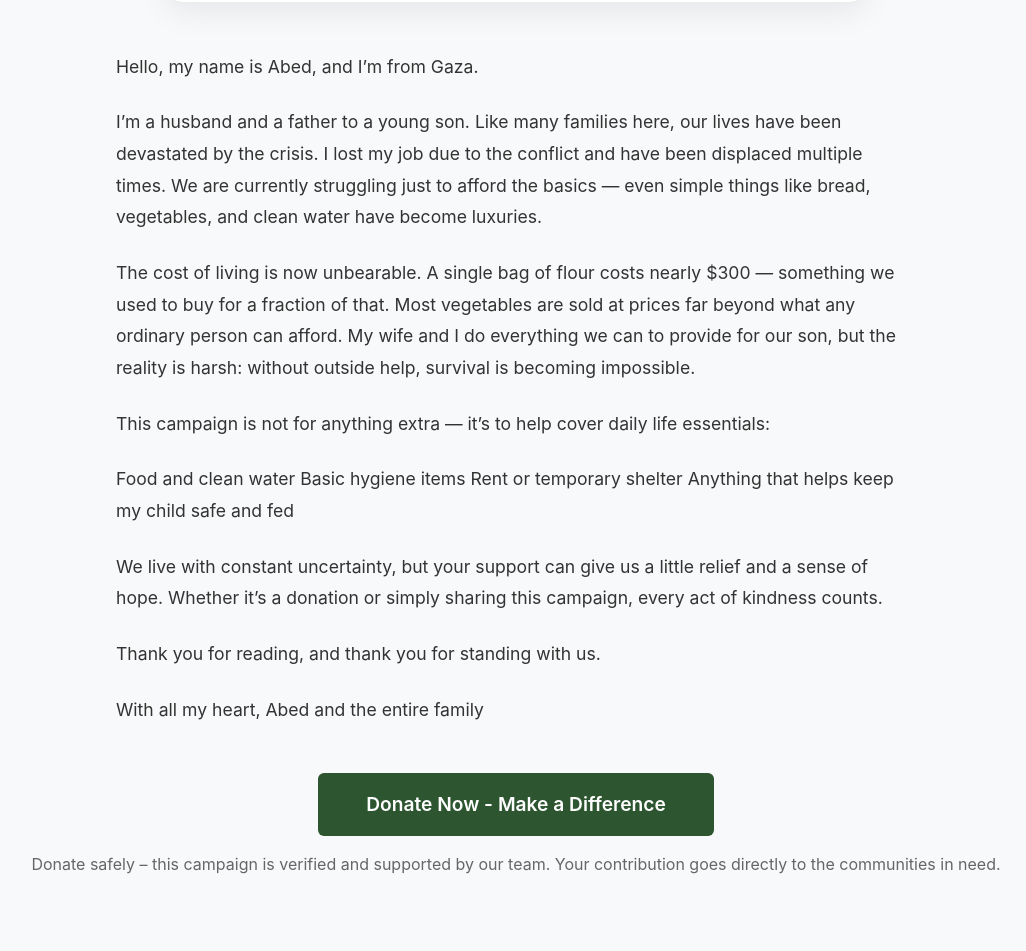
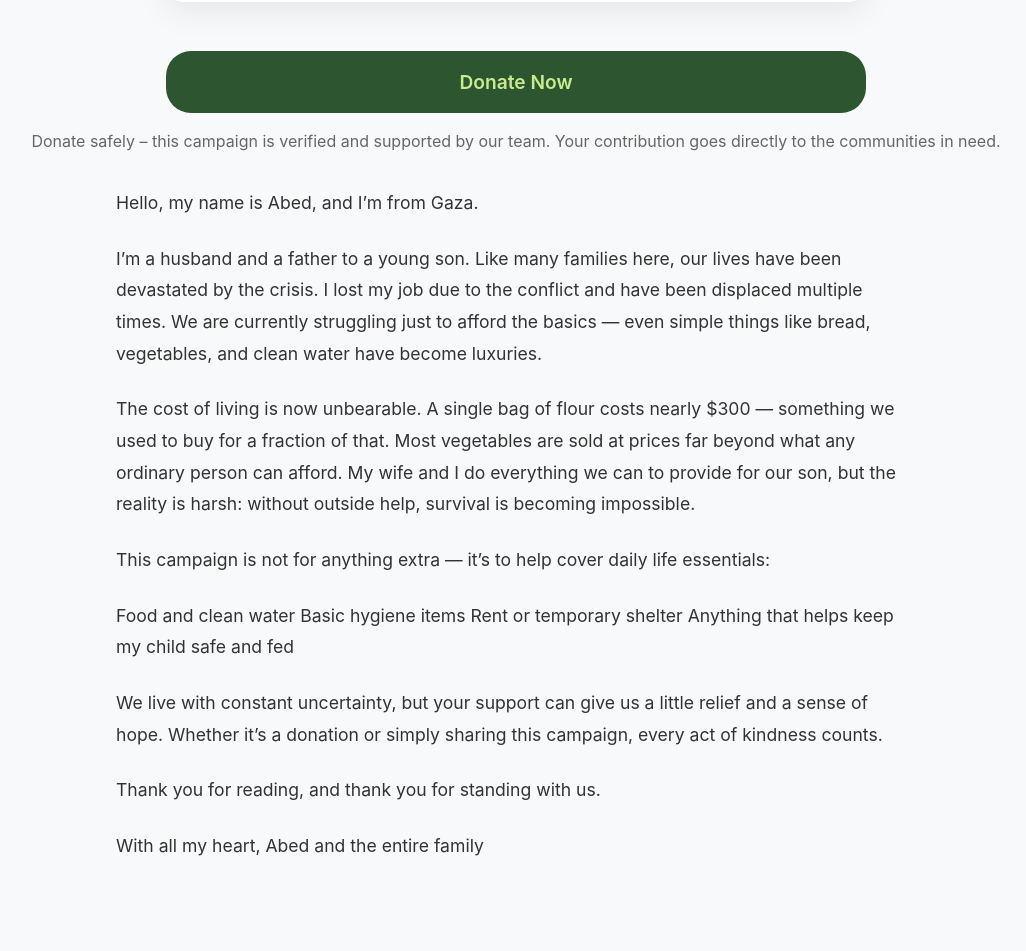
Before and after one commit to Ammb305/gfm-donation, a Next.js app: page /donate/a-fathers-plea-from-gaza-help-us-survive-this-war in a window 1280 px wide. Shown: the part 1001-1952 px from the top of the page, without its empty margins (124-1150 px from the left). Built offline with nearby package versions, Linux system fonts and the light colour scheme.

Commit message:
button color changed

```diff
--- a/pages/donate/[slug].js
+++ b/pages/donate/[slug].js
@@ -121,6 +121,30 @@ export default function ProgramDetail({ program }) {
   </div>
 </div>
 
+          <div className="donate-section" style={{ marginTop: '2rem', textAlign: 'center' }}>
+            <a
+              href={program.donationUrl}
+              target="gofundme.com"
+              rel="noopener noreferrer"
+              className="btn btn-primary btn-large"
+              style={{
+                fontSize: '1.2rem',
+                padding: '1rem 3rem',
+                borderRadius: '25px',
+                color: '#c8eb8e',
+                width: '100%',
+                maxWidth: '700px',
+                display: 'block',
+                margin: '0 auto'
+              }}
+            >
+              Donate Now
+            </a>
+            <p style={{ marginTop: '1rem', color: '#666', marginBottom: '2rem' }}>
+              Donate safely – this campaign is verified and supported by our team. Your contribution goes directly to the communities in need.
+            </p>
+          </div>
+
           <div className="detail-body">
             {program.fullDescription.split('\n\n').map((paragraph, index) => (
               <div key={index}>
@@ -135,22 +159,6 @@ export default function ProgramDetail({ program }) {
                 )}
               </div>
             ))}
-          </div>
-
-
-          <div className="donate-section" style={{ marginTop: '3rem', textAlign: 'center' }}>
-            <a
-              href={program.donationUrl}
-              target="gofundme.com"
-              rel="noopener noreferrer"
-              className="btn btn-primary btn-large"
-              style={{ fontSize: '1.2rem', padding: '1rem 3rem' }}
-            >
-              Donate Now - Make a Difference
-            </a>
-            <p style={{ marginTop: '1rem', color: '#666' }}>
-              Donate safely – this campaign is verified and supported by our team. Your contribution goes directly to the communities in need.
-            </p>
           </div>
         </div>
       </section>
--- a/pages/index.js
+++ b/pages/index.js
@@ -12,7 +12,7 @@ export default function Home() {
           <h1>Verify Before You Donate, Supporting Gaza Starts with Trust.</h1>
           <p>Empowering donors with verified information about Gaza fundraising campaigns.
             We investigate, verify, and help you give with confidence.</p>
-          <Link href="#programs" className="btn btn-primary btn-large">
+          <Link href="#programs" className="btn btn-primary btn-large" style={{color: 'white'}}>
             Browse Verified Campaigns
           </Link>
         </div>
--- a/styles/globals.css
+++ b/styles/globals.css
@@ -273,7 +273,8 @@ body {
 
 .btn-primary {
   background: #2c5530;
-  color: white;
+  color: #c8eb8e;
+  border-radius: 25px;
 }
 
 .btn-primary:hover {
@@ -282,14 +283,16 @@ body {
 }
 
 .btn-secondary {
-  background: transparent;
+  background: #c8eb8e;
   color: #2c5530;
-  border: 2px solid #2c5530;
+  border: 2px solid #c8eb8e;
+  border-radius: 25px;
+  font-weight: bold;
 }
 
 .btn-secondary:hover {
-  background: #2c5530;
-  color: white;
+  background: #b8db7e;
+  color: #2c5530;
 }
 
 .btn-large {
```
